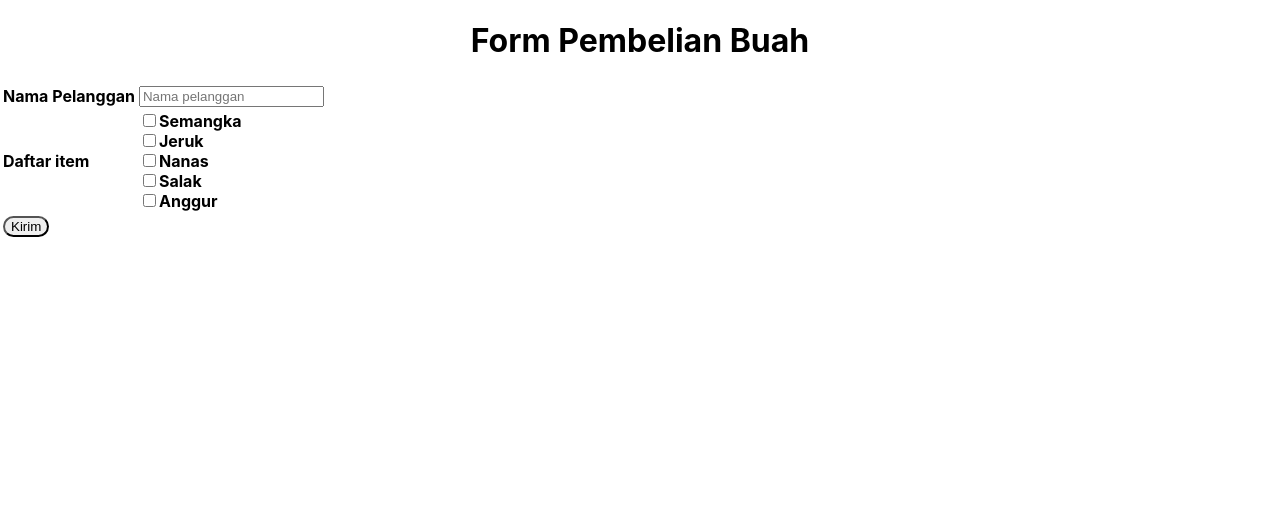
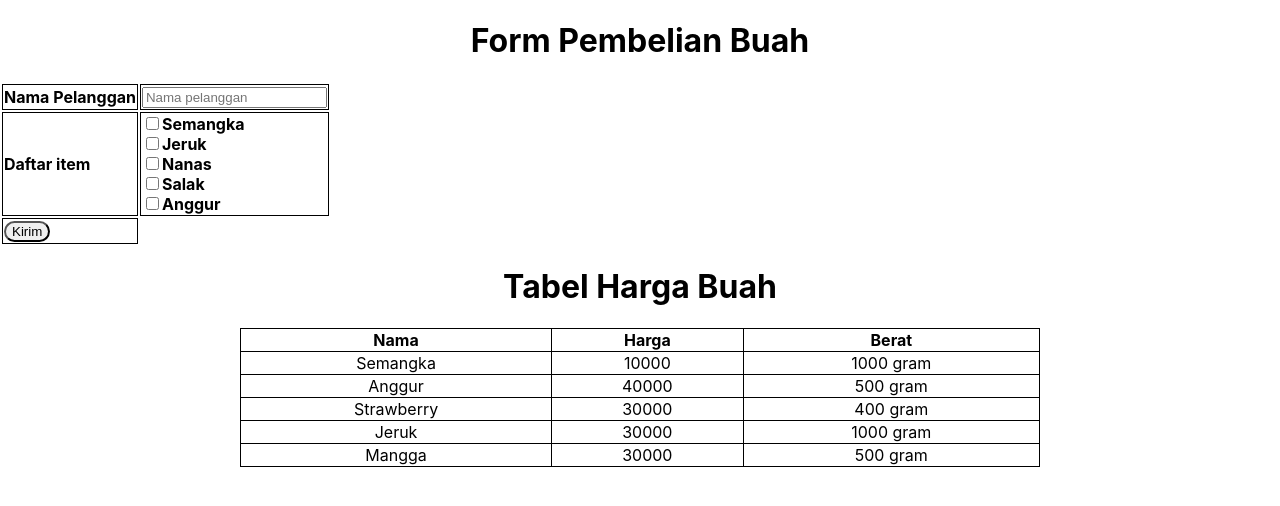
Before and after one commit to phoviography/sanbercode-reactjs-0820-2, a React (Create React App) app: page / in a window 1280 px wide. Shown: the top 506 px of the page. Built offline with nearby package versions, Linux system fonts and the light colour scheme.

Commit message:
add tugas 10

```diff
--- a/src/App.js
+++ b/src/App.js
@@ -1,41 +1,13 @@
 import React from 'react';
 import './App.css';
+import Tugas9 from './Tugas9/Tugas9';
+import Tugas10 from './Tugas10/Tugas10';
 
 function App() {
   return (
     <div className="App">
-      <header>
-        <h1 style={{ textAlign: "center" }}>Form Pembelian Buah</h1>
-      </header>
-      <div>
-        <table style={{textAlign:"left"}}>
-          <tr>
-            <th><label>Nama Pelanggan</label></th>
-            <th><input placeholder="Nama pelanggan"></input></th>
-          </tr>
-          <tr>
-            <th><label>Daftar item</label></th>
-            <th>
-              <input type="checkbox"></input>
-              <label>Semangka</label><br/>
-              <input type="checkbox"></input>
-              <label>Jeruk</label><br/>
-              <input type="checkbox"></input>
-              <label>Nanas</label><br/>
-              <input type="checkbox"></input>
-              <label>Salak</label><br/>
-              <input type="checkbox"></input>
-              <label>Anggur</label><br/>
-            </th>
-          </tr>
-          <tr>
-            <td>
-              <button style={{borderRadius: "20px"}}>Kirim</button>
-            </td>
-          </tr>
-        </table>
-      </div>
-
+      <Tugas9/>
+      <Tugas10/>
     </div>
   );
 }
--- /dev/null
+++ b/src/Tugas10/Tugas10.css
@@ -0,0 +1,12 @@
+.HargaBuah {
+  width: 800px;
+  margin-left: auto;
+  margin-right: auto;
+}
+
+.TabelBuah table,
+th,
+td {
+  border: 1px solid black;
+  border-collapse: collapse;
+}
--- /dev/null
+++ b/src/Tugas10/Tugas10.js
@@ -0,0 +1,77 @@
+import React from 'react';
+
+import './Tugas10.css';
+
+let dataHargaBuah = [
+    { nama: "Semangka", harga: 10000, berat: 1000 },
+    { nama: "Anggur", harga: 40000, berat: 500 },
+    { nama: "Strawberry", harga: 30000, berat: 400 },
+    { nama: "Jeruk", harga: 30000, berat: 1000 },
+    { nama: "Mangga", harga: 30000, berat: 500 }
+]
+
+class Tugas10 extends React.Component {
+    render() {
+        return (
+            <div className="HargaBuah">
+                <header>
+                    <h1 style={{ textAlign: "center" }}>Tabel Harga Buah</h1>
+                </header>
+                <div className="TabelBuah">
+                    <table style={{ width: "100%" }}>
+                        <tr>
+                            <th>Nama</th>
+                            <th>Harga</th>
+                            <th>Berat</th>
+                        </tr>
+                        {dataHargaBuah.map(el => {
+                            return (
+                            <tr>
+                                <td>{el.nama}</td>
+                                <td>{el.harga}</td>
+                                <td>{el.berat} gram</td>
+                            </tr>
+                            )
+                        })}
+                    </table>
+                </div>
+            </div >
+        );
+    }
+}
+
+// class Welcome extends React.Component {
+//     render() {
+//       return <h1>Hello, {this.props.name}</h1>;
+//     }
+//   }
+
+//   class ShowAge extends React.Component {
+//     render() {
+//       return <h1>your age is {this.props.age}</h1>;
+//     }
+//   }
+
+//   var person = [
+//     {name: "sarah", age: 25},
+//     {name: "michael", age: 30},
+//     {name: "john", age: 33}
+//   ]
+
+//   class Tugas10 extends React.Component {
+//     render() {
+//       return (
+//         <>
+//           {person.map(el=> {
+//             return (
+//               <div style={{border: "1px solid #000", padding: "20px"}}>
+//                 <Welcome name={el.name}/>
+//                 <ShowAge age={el.age}/>
+//               </div>
+//             )
+//           })}
+//         </>
+//       )
+//     }
+//   }
+export default Tugas10;
--- /dev/null
+++ b/src/Tugas9/Tugas9.js
@@ -0,0 +1,44 @@
+import React from 'react';
+
+class Tugas9 extends React.Component {
+    render() {
+        return (
+            <div className="DaftarBuah">
+                <header>
+                    <h1 style={{ textAlign: "center" }}>Form Pembelian Buah</h1>
+                </header>
+                <div>
+                    <table style={{ textAlign: "left" }}>
+                        <tr>
+                            <th><label>Nama Pelanggan</label></th>
+                            <th><input placeholder="Nama pelanggan"></input></th>
+                        </tr>
+                        <tr>
+                            <th><label>Daftar item</label></th>
+                            <th>
+                                <input type="checkbox"></input>
+                                <label>Semangka</label><br />
+                                <input type="checkbox"></input>
+                                <label>Jeruk</label><br />
+                                <input type="checkbox"></input>
+                                <label>Nanas</label><br />
+                                <input type="checkbox"></input>
+                                <label>Salak</label><br />
+                                <input type="checkbox"></input>
+                                <label>Anggur</label><br />
+                            </th>
+                        </tr>
+                        <tr>
+                            <td>
+                                <button style={{ borderRadius: "20px" }}>Kirim</button>
+                            </td>
+                        </tr>
+                    </table>
+                </div>
+
+            </div>
+        )
+    }
+}
+
+export default Tugas9;
```
